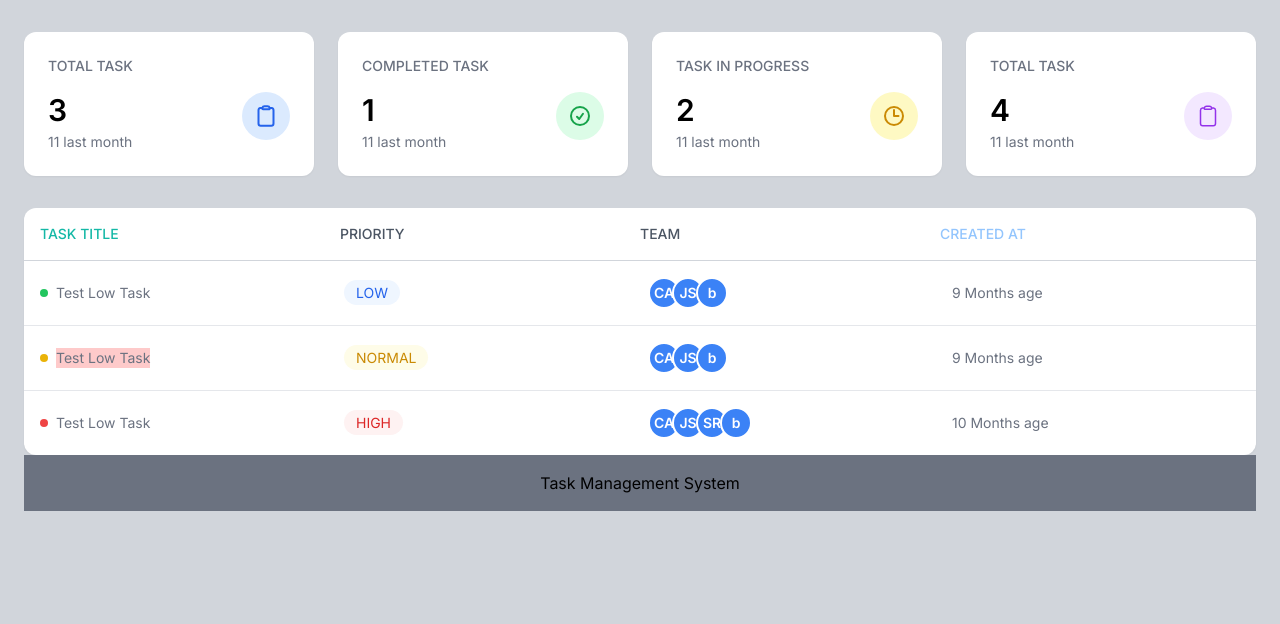
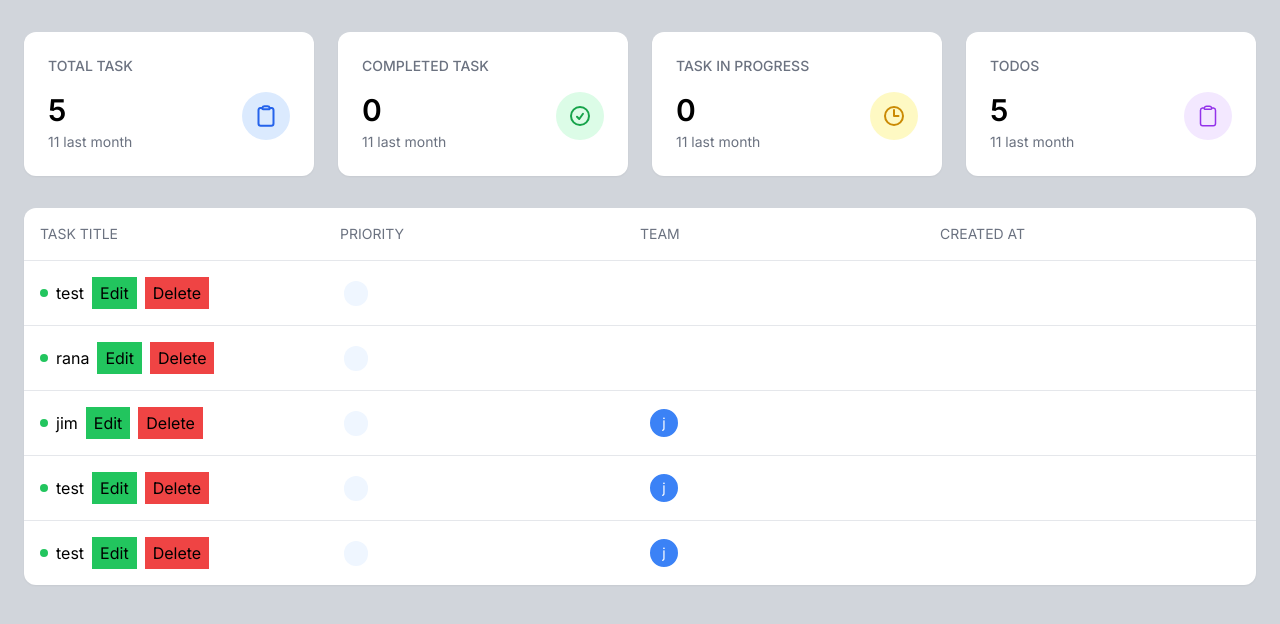
Before and after one commit to juwel506035/task-management-django, a Django app: page /tasks/manager-dashboard/ in a window 1280 px wide. Shown: the part 64-688 px from the top of the page. Run offline with Django 5.2, Linux system fonts and the light colour scheme; data comes from the database, SQL or seed files in the repository; data that the repository does not hold is empty; parts of the project's set-up code (start-up, migrations or seed data) failed here and were passed over.

Commit message:
This is module-8

```diff
--- a/static/css/output.css
+++ b/static/css/output.css
@@ -645,8 +645,8 @@
   margin-bottom: 2rem;
 }
 
-.mt-6 {
-  margin-top: 1.5rem;
+.mt-2 {
+  margin-top: 0.5rem;
 }
 
 .mt-8 {
@@ -879,11 +879,6 @@
   background-color: rgb(168 85 247 / var(--tw-bg-opacity, 1));
 }
 
-.bg-red-200 {
-  --tw-bg-opacity: 1;
-  background-color: rgb(254 202 202 / var(--tw-bg-opacity, 1));
-}
-
 .bg-red-50 {
   --tw-bg-opacity: 1;
   background-color: rgb(254 242 242 / var(--tw-bg-opacity, 1));
@@ -892,6 +887,11 @@
 .bg-red-500 {
   --tw-bg-opacity: 1;
   background-color: rgb(239 68 68 / var(--tw-bg-opacity, 1));
+}
+
+.bg-rose-500 {
+  --tw-bg-opacity: 1;
+  background-color: rgb(244 63 94 / var(--tw-bg-opacity, 1));
 }
 
 .bg-white {
@@ -930,6 +930,11 @@
   padding: 1.5rem;
 }
 
+.px-2 {
+  padding-left: 0.5rem;
+  padding-right: 0.5rem;
+}
+
 .px-3 {
   padding-left: 0.75rem;
   padding-right: 0.75rem;
@@ -945,14 +950,14 @@
   padding-bottom: 0.25rem;
 }
 
+.py-2 {
+  padding-top: 0.5rem;
+  padding-bottom: 0.5rem;
+}
+
 .py-4 {
   padding-top: 1rem;
   padding-bottom: 1rem;
-}
-
-.py-8 {
-  padding-top: 2rem;
-  padding-bottom: 2rem;
 }
 
 .pt-6 {
--- a/tasks/templates/dashboard/dashboard.html
+++ b/tasks/templates/dashboard/dashboard.html
@@ -16,7 +16,7 @@
     }
 </style>
 </head>
-<body class="bg-gray-300 p-6">
+<body class="bg-gray-300 p-6 ">
     <div class="max-w-[1400px] mx-auto">
         <!-- Header Section -->
         <header class="flex justify-between items-center mb-8">
@@ -42,7 +42,7 @@
                     <h3 class="font-medium text-sm mb-4 text-gray-500">TOTAL TASK</h3>
                     <div class="flex justify-between items-start">
                         <div>
-                            <p class="font-semibold text-3xl mb-1">3</p>
+                            <p class="font-semibold text-3xl mb-1"> {{counts.total}}</p>
                             <p class="text-sm text-gray-500">11 last month</p>
                         </div>
                         <div class="bg-blue-100 p-3 rounded-full">
@@ -52,6 +52,7 @@
                         </div>
                     </div>
                 </div>
+                <a href="{% url 'manager-dashboard' %}?type=completed">
 
                 <div class="bg-white rounded-xl p-6 shadow-sm">
                     <h3 class="font-medium text-sm mb-4 text-gray-500">COMPLETED TASK</h3>
@@ -59,7 +60,7 @@
                     <div class="flex justify-between items-start">
 
                        <div>
-                        <p class="font-semibold text-3xl mb-1">1</p>
+                        <p class="font-semibold text-3xl mb-1"> {{counts.completed}}</p>
                         <p class="text-sm text-gray-500">11 last month</p>
                        </div>
 
@@ -75,14 +76,16 @@
                     </div>
 
                 </div>
+            </a>
 
+            <a href="{% url 'manager-dashboard' %}?type=in_progress">
                 <div class="bg-white rounded-xl p-6 shadow-sm">
                     <h3 class="font-medium text-sm mb-4 text-gray-500">TASK IN PROGRESS</h3>
 
                     <div class="flex justify-between items-start">
 
                        <div>
-                        <p class="font-semibold text-3xl mb-1">2</p>
+                        <p class="font-semibold text-3xl mb-1"> {{counts.in_progress}}</p>
                         <p class="text-sm text-gray-500">11 last month</p>
                        </div>
 
@@ -97,14 +100,15 @@
                     </div>
 
                 </div>
-
+            </a>
+            <a href="{% url 'manager-dashboard' %}?type=pending">
                 <div class="bg-white rounded-xl p-6 shadow-sm">
-                    <h3 class="font-medium text-sm mb-4 text-gray-500">TOTAL TASK</h3>
+                    <h3 class="font-medium text-sm mb-4 text-gray-500"> TODOS</h3>
 
                     <div class="flex justify-between items-start">
 
                        <div>
-                        <p class="font-semibold text-3xl mb-1">4</p>
+                        <p class="font-semibold text-3xl mb-1"> {{counts.pending}}</p>
                         <p class="text-sm text-gray-500">11 last month</p>
                        </div>
 
@@ -118,8 +122,18 @@
                     </div>
 
                 </div>
+            </a>
                  {% comment %} Add more cards as needed  {% endcomment %}
             </div>
+
+            <div>
+                {% if messages %}
+                    {% for message in messages %}
+                        <div class="px-2 py-1 {% if message.tags == 'success' %}bg-green-500{% endif %} ">{{message}}</div>
+                    {% endfor %}
+                {% endif %}
+            </div>
+
 
             {% block tasks %}
 
@@ -128,6 +142,6 @@
 
         </main>
     </div>
-     {% include "footer.html" %}
+     {% comment %} {% include "footer.html" %} {% endcomment %}
 </body>
 </html>
--- a/tasks/templates/dashboard/manager.html
+++ b/tasks/templates/dashboard/manager.html
@@ -1,91 +1,52 @@
-
 {% extends "dashboard/dashboard.html" %}
 {% block title %}Manager Dashboard{% endblock title %}
 {% block tasks %}
-  <!-- Task Table Section -->
-  <div class="bg-white rounded-xl shadow-sm ">
-    <div class="p-4 border-b border-gray-300 text-sm font-medium text-gray-600 grid grid-cols-4">
-        <div class='text-teal-500'>TASK TITLE</div>
+<!-- Task Table  -->
+<div class="bg-white rounded-xl shadow-sm">
+    <div
+      class="grid grid-cols-4 p-4 border-b border-gray-100 text-sm text-gray-500"
+    >
+      <div>TASK TITLE</div>
       <div>PRIORITY</div>
       <div>TEAM</div>
-        <div class='text-blue-300'>CREATED AT</div>
+      <div>CREATED AT</div>
     </div>
-    <div class="divide-y divide-gray-200">
-        <!-- Task Row -->
-        <div class="grid sm:grid-cols-1 md:grid-cols-2 lg:grid-cols-4 p-4 gap-4 items-center text-sm">
+    <!-- Task Items  -->
+    <div class="divide-y divide-gray-100">
+     {% for task in tasks %}
+       <!-- Task 1 -->
+       <div class="grid grid-cols-4 gap-4 p-4 items-center">
         <div class="flex items-center gap-2">
-                <div class="w-2 h-2 bg-green-500 rounded-full"></div>
-                <span class="text-gray-500 ">Test Low Task</span>
+          <div class="w-2 h-2 rounded-full bg-green-500"></div>
+          <span>{{task.title}}</span>
+          <a href='{% url "update-task" task.id %}' class="px-2 py-1 bg-green-500">Edit</a>
+
+          <form action="{% url "delete-task" task.id %}" method='POST'>
+            {% csrf_token %}
+            <button type='submit' class="px-2 py-1 bg-red-500">Delete</button>
+          </form>
+
         </div>
-
         <div>
-                <span class="px-3 py-1 bg-blue-50  rounded-full text-blue-600 text-sm">LOW</span>
+          <span
+            class="px-3 py-1 rounded-full bg-blue-50 text-blue-600 text-sm"
+            >{{task.details.get_priority_display}}</span
+          >
         </div>
-
-            <div>
         <div class="flex -space-x-2">
-                    <div class="w-8 h-8 rounded-full bg-blue-500 text-white font-semibold flex items-center justify-center text-sm border-2 border-white" >CA</div>
-
-                    <div class="w-8 h-8 rounded-full bg-blue-500 text-white font-semibold flex items-center justify-center text-sm border-2 border-white" >JS</div>
-
-                    <div class="w-8 h-8 rounded-full bg-blue-500 text-white font-semibold flex items-center justify-center text-sm border-2 border-white" >b</div>
-
+          {% for emp in task.assigned_to.all %}
+          <div
+          class="w-8 h-8 rounded-full bg-blue-500 flex items-center justify-center text-white text-sm border-2 border-white"
+        >
+          {{emp.name|slice:':1'}}
+        </div>
+          {% endfor %}
+        </div>
+        <div class="text-gray-500">{{task.created_at|timesince}}</div>
+      </div>
+     {% endfor %}
 
     </div>
   </div>
-            <div class="text-gray-500">9 Months age</div>
-        </div>
 
-        <div class="grid sm:grid-cols-1 md:grid-cols-2 lg:grid-cols-4 p-4 gap-4 items-center text-sm">
-            <div class="flex items-center gap-2">
-                <div class="w-2 h-2 bg-yellow-500 rounded-full"></div>
-                <span class="text-gray-500 bg-red-200">Test Low Task</span>
-            </div>
-
-            <div>
-                <span class="px-3 py-1 bg-yellow-50  rounded-full text-yellow-600 text-sm">NORMAL</span>
-            </div>
-
-            <div>
-                <div class="flex -space-x-2">
-                    <div class="w-8 h-8 rounded-full bg-blue-500 text-white font-semibold flex items-center justify-center text-sm border-2 border-white" >CA</div>
-
-                    <div class="w-8 h-8 rounded-full bg-blue-500 text-white font-semibold flex items-center justify-center text-sm border-2 border-white" >JS</div>
-
-                    <div class="w-8 h-8 rounded-full bg-blue-500 text-white font-semibold flex items-center justify-center text-sm border-2 border-white" >b</div>
-
-
-                </div>
-            </div>
-            <div class="text-gray-500">9 Months age</div>
-        </div>
-        <div class="grid sm:grid-cols-1 md:grid-cols-2 lg:grid-cols-4 p-4 gap-4 items-center text-sm">
-            <div class="flex items-center gap-2">
-                <div class="w-2 h-2 bg-red-500 rounded-full"></div>
-                <span class="text-gray-500">Test Low Task</span>
-            </div>
-
-            <div>
-                <span class="px-3 py-1 bg-red-50  rounded-full text-red-600 text-sm">HIGH</span>
-            </div>
-
-            <div>
-                <div class="flex -space-x-2">
-                    <div class="w-8 h-8 rounded-full bg-blue-500 text-white font-semibold flex items-center justify-center text-sm border-2 border-white" >CA</div>
-
-                    <div class="w-8 h-8 rounded-full bg-blue-500 text-white font-semibold flex items-center justify-center text-sm border-2 border-white" >JS</div>
-
-                    <div class="w-8 h-8 rounded-full bg-blue-500 text-white font-semibold flex items-center justify-center text-sm border-2 border-white" >SR</div>
-                    <div class="w-8 h-8 rounded-full bg-blue-500 text-white font-semibold flex items-center justify-center text-sm border-2 border-white" >b</div>
-
-
-
-
-                </div>
-            </div>
-            <div class="text-gray-500">10 Months age</div>
-        </div>
-        <!-- Add more rows as needed -->
-    </div>
-</div>
   {% endblock tasks %}
--- a/tasks/urls.py
+++ b/tasks/urls.py
@@ -1,11 +1,13 @@
 # tasks/urls.py
 from django.urls import path
-from .views import manager_dashboard,users_dashboard,test,create_task,view_task
+from .views import manager_dashboard,users_dashboard,test, create_task, view_task,update_task, delate_task
 
 urlpatterns = [
-    path('manager-dashboard/', manager_dashboard),
+    path('manager-dashboard/', manager_dashboard,name='manager-dashboard'),
     path('users-dashboard/', users_dashboard),
     path('test/', test),
-    path( 'create-task/', create_task),
-    path('view_task/',view_task)
+    path('create-task/', create_task, name='create-task'),
+    path('view_task/',view_task),
+    path('update-task/<int:id>/', update_task, name='update-task'),
+    path('delete-task/<int:id>/',  delate_task, name='delete-task'),
 ]
--- a/tasks/views.py
+++ b/tasks/views.py
@@ -1,22 +1,46 @@
-from django.shortcuts import render
+from django.shortcuts import render,redirect
 from django.shortcuts import HttpResponse
-from tasks.forms import TaskForm,TaskModelForm
+from tasks.forms import TaskForm,TaskModelForm,TaskDetailModelForm
 from tasks.models import Employee,Task,TaskDetail,Project
 from datetime import date
 from django.db.models import Q,Count,Max,Min,Avg
+from django.contrib import messages
 
 
-# views ar vitor amra logical kaj kore thaki
+def manager_dashboard(request):
+     type =request.GET.get('type', 'all')
+     print(type)
 
-# Create your views here.
-# views use kore ja kaj kora jai
-# work with database
-# transform data
-# data pass
-# http response / json response
 
-def manager_dashboard(request):
-     return render(request, "dashboard/manager.html")
+
+     counts = Task.objects.aggregate(
+        total=Count('id'),
+        completed=Count('id', filter=Q(status='COMPLETED')),
+        in_progress=Count('id', filter=Q(status='IN_PROGRESS')),
+        pending=Count('id', filter=Q(status='PENDING')),
+    )
+     # retriving task data
+     base_query=Task.objects.select_related('details').prefetch_related('assigned_to')
+
+     if type =='completed':
+         tasks=base_query.filter(status='COMPLETED')
+     if type =='in_progress':
+         tasks=base_query.filter(status='IN_PROGRESS')
+     if type =='pending':
+         tasks=base_query.filter(status='PENDING')
+     if type =='all':
+         tasks=base_query. all()
+
+
+     context ={
+         "tasks": tasks,
+          "counts": counts
+
+
+     }
+
+
+     return render(request, "dashboard/manager.html",context)
 
 def users_dashboard(request):
      return render(request, "dashboard/users.html")
@@ -33,80 +57,68 @@
      return render(request, "test.html", context)
 
 def create_task(request):
-    form = TaskModelForm()  # Initialize the form for GET requests
+    # employees = Employee.objects.all()
+    task_form = TaskModelForm()  # For GET
+    task_detail_form = TaskDetailModelForm()
 
-    if request.method == 'POST':
-        form = TaskModelForm(request.POST)
-        if form.is_valid():
-            form.save()  # Save the task to the database
-            # Pass a success message to the context
-            context = {'form': form, 'message': 'Task added successfully'}
-            return render(request, 'task_form.html', context)
+    if request.method == "POST":
+        task_form = TaskModelForm(request.POST)
+        task_detail_form = TaskDetailModelForm(request.POST)
 
-            # for django form data
-            # data = form.cleaned_data
-            # title = data.get('title')
-            # description = data.get('description')
-            # due_date = data.get('due_date')
-            # assigned_to = data.get('assigned_to')
-            # print(title, description, due_date, assigned_to)
+        if task_form.is_valid() and task_detail_form.is_valid():
 
-            # # Create a new task
-            # task = Task.objects.create(
-            #     title=title, description=description, due_date=due_date
-            # )
+            """ For Model Form Data """
+            task = task_form.save()
+            task_detail = task_detail_form.save(commit=False)
+            task_detail.task = task
+            task_detail.save()
 
-            # # Assign the task to selected employees
-            # for emp_id in assigned_to:
-            #     employee = Employee.objects.get(id=emp_id)
-            #     task.assigned_to.add(employee)
+            messages.success(request, "Task Created Successfully")
+            return redirect('create-task')
 
-            # return HttpResponse("Task Added Successfully")
+    context = {"task_form": task_form, "task_detail_form": task_detail_form}
+    return render(request, "task_form.html", context)
 
-    context = {'form': form}
-    return render(request, "task_form.html", context)  # Pass 'form' in the context
+def update_task(request, id):
+    task = Task.objects.get(id=id)
+    task_form = TaskModelForm(instance=task)  # For GET
 
-# retrive data
-# def view_task(request):
-#      # retrive all data from Task model
-#      tasks =Task.objects.all()
-#      # retrive spacic data from task model
-#      task_3 = Task.objects.get(pk=1)
-#      # fetch first task model
-#      first_task = Task.objects.first()
-#      return render(request, 'show_task.html',{'tasks': tasks, 'task3':task_3, 'first_task':first_task})
+    if task.details:
+        task_detail_form = TaskDetailModelForm(instance=task.details)
 
-# filter using jkhn multi data dekhte caibo
-# def view_task(request):
-#      # tasks = Task.objects.filter(status='PENDING')
-#      # show the task which due date is today
-#      # tasks =Task.objects.filter(due_date=date.today())
-#      '''show the task whose priority is not Low'''
-#      # tasks = TaskDetail.objects.exclude(priority='L')
-#      # return render(request, 'show_task.html',{'tasks':tasks})
+    if request.method == "POST":
+        task_form = TaskModelForm(request.POST, instance=task)
+        task_detail_form = TaskDetailModelForm(
+            request.POST, instance=task.details)
+
+        if task_form.is_valid() and task_detail_form.is_valid():
+
+            """ For Model Form Data """
+            task = task_form.save()
+            task_detail = task_detail_form.save(commit=False)
+            task_detail.task = task
+            task_detail.save()
+
+            messages.success(request, "Task Updated Successfully")
+            return redirect('update-task', id)
+
+    context = {"task_form": task_form, "task_detail_form": task_detail_form}
+    return render(request, "task_form.html", context)
+
+def delate_task(request,id):
+    if request.method=='POST':
+        task=Task.objects.get(id=id)
+        task.delete()
+        messages.success(request,'task deleted successfully')
+        return redirect('manager-dashboard')
+
+    else:
+        messages.error(request,'Somthing went wrong')
+        return redirect('manager-dashboard')
 
 
-# using filter ar lookups:
-# def view_task(request):
 
-#      '''show the task that contain word "paper"'''
-#      # tasks =Task.objects.filter(title__icontains ="c",status='PENDING')
-#      '''show the task which are pending and in progress'''
-#      tasks =Task.objects.filter(Q(status='PENDING')| Q(status='IN_PROGRESS'))
-#      return render(request, 'show_task.html',{"tasks": tasks})
 
-# select_related (foreignkey, oneTonneField)
-# def view_task(request):
-     # tasks=Task.objects.select_related('details').all()
-     # tasks=TaskDetail.objects.select_related('task').all()
-     # tasks=Task.objects.select_related('project').all()
-
-     # '''prefetch_related(foreignkey many to many relation)'''
-     # tasks = Project.objects.prefetch_related('task_set').all()
-     # many to many
-     # tasks =Task.objects.prefetch_related('assigned_to').all()
-     # print(tasks)
-     # return render(request, 'show_task.html',{"tasks": tasks})
 
 def view_task(request):
     projects = Project.objects.annotate(
```
Also changed, not shown: tasks/forms.py (+12 -1 lines), tasks/models.py (+21 -15 lines), tasks/templates/task_form.html (+10 -7 lines), tasks/migrations/0001_initial.py, tasks/migrations/0002_alter_taskdetail_notes_alter_taskdetail_task.py (deleted), tasks/migrations/0002_remove_taskdetail_assigned_to.py (added), tasks/migrations/0003_alter_task_project.py (added), tasks/migrations/0003_task_create_at_task_update_at.py (deleted). Lines whose indentation alone changed are shown as unchanged.
